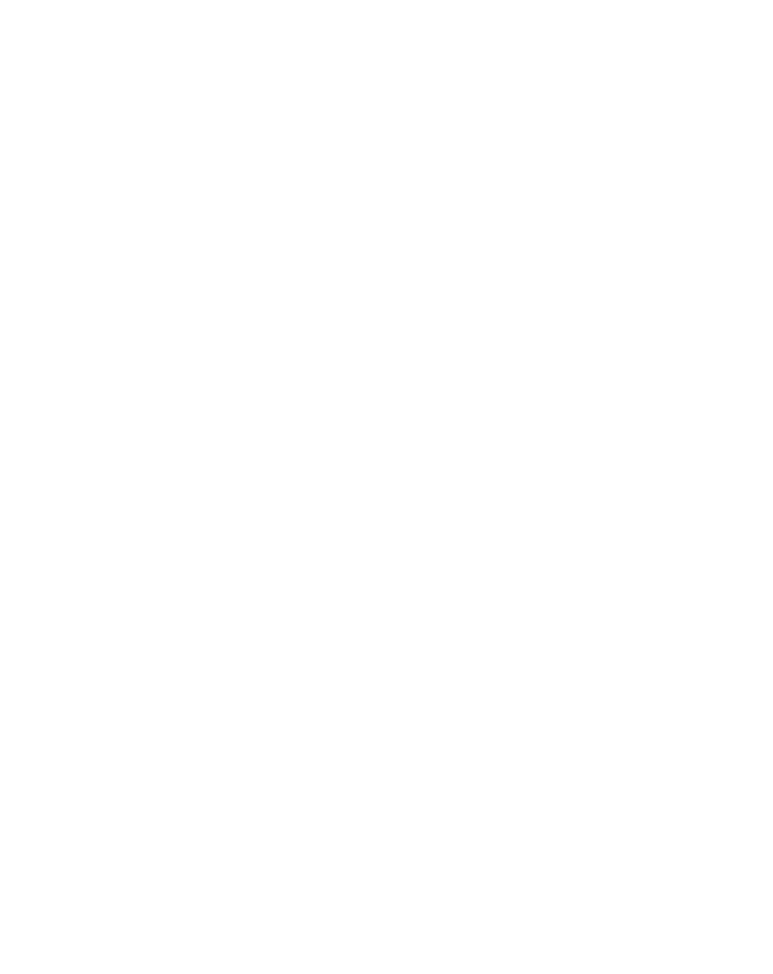
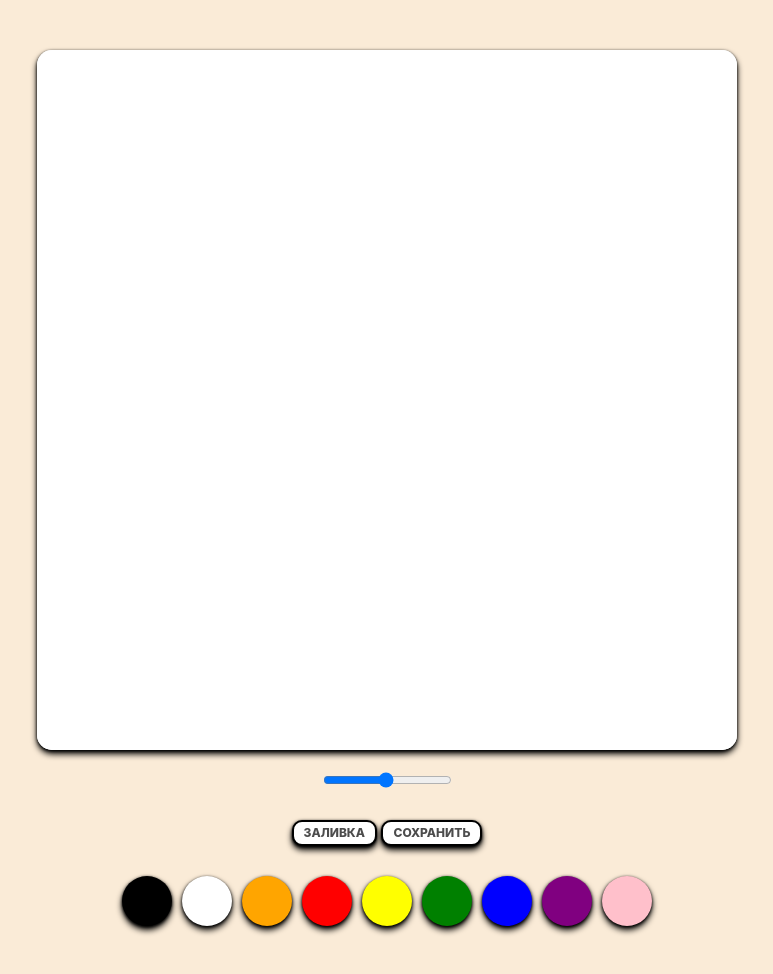
Before and after one commit to dsdevq/paint-js, a plain HTML site: page index.html in a window 1280 px wide. Shown: the whole page, without its empty margins (253-1026 px from the left). Before the commit the page ends 800 px from the top, so only its background shows below. Drawn offline with Linux system fonts and the light colour scheme.

Commit message:
Final commit

```diff
--- a/app.js
+++ b/app.js
@@ -0,0 +1,110 @@
+const canvas = document.getElementById('jsCanvas')
+const ctx = canvas.getContext('2d')
+const colors = document.getElementsByClassName('jsColor')
+const range = document.getElementById('jsRange')
+const mode = document.getElementById('jsMode')
+const saveBtn = document.getElementById('jsSave')
+
+let painting = false
+let filling = false
+
+const CANVAS_SIZE = 700
+
+canvas.height = CANVAS_SIZE;
+canvas.width = CANVAS_SIZE;
+
+ctx.fillStyle = 'white'
+ctx.fillRect(0,0, CANVAS_SIZE, CANVAS_SIZE)
+
+ctx.lineWidth = 2.5;
+ctx.strokeStyle = 'black';
+
+
+function stopPainting() {
+    painting = false
+}
+
+function startPainting() {
+    painting = true
+}
+
+function onMouseMove(event) {
+    x = event.offsetX;
+    y = event.offsetY;
+    if (!painting) {
+        ctx.beginPath()
+        ctx.moveTo(x, y)
+    }
+    else {
+        ctx.lineTo(x, y);
+        ctx.stroke();
+    }
+}
+
+function onMouseDown(event) {
+    painting = true
+}
+
+function handleColorClick(event) {
+    const color = event.target.style.backgroundColor
+    ctx.strokeStyle = color
+    ctx.fillStyle = color
+}
+
+function handleRangeChange(event) {
+    const rangeValue = event.target.value
+    ctx.lineWidth = rangeValue
+}
+
+function handleModeClick() {
+    if (filling) {
+        filling = !filling
+        mode.innerText = 'Заливка'
+    } else {
+        filling = !filling
+        mode.innerText = 'Рисование'
+    }
+}
+
+function handleCanvasClick() {
+    if (filling) {
+        ctx.fillRect(0,0,CANVAS_SIZE, CANVAS_SIZE)
+    }
+}
+
+
+function handleCM(event) {
+    event.preventDefault()
+}
+
+function handleSaveClick() {
+    const image = canvas.toDataURL()
+    const link = document.createElement('a')
+    link.href = image
+    link.download = 'Paint-JS [Export]'
+    link.click()
+}
+
+
+if (canvas) {
+    canvas.addEventListener('mousemove', onMouseMove)
+    canvas.addEventListener('mousedown', onMouseDown)
+    canvas.addEventListener('mouseup',   stopPainting)
+    canvas.addEventListener('mouseleave', stopPainting)
+    canvas.addEventListener('click', handleCanvasClick)
+    canvas.addEventListener('contextmenu', handleCM)
+}
+
+Array.from(colors).forEach(color => color.addEventListener('click', handleColorClick))
+
+if (range) {
+    range.addEventListener('input', handleRangeChange)
+}
+
+if (mode) {
+    mode.addEventListener('click', handleModeClick)
+}
+
+if (saveBtn) {
+    saveBtn.addEventListener('click', handleSaveClick)
+}
--- a/index.html
+++ b/index.html
@@ -8,7 +8,31 @@
     <link rel="stylesheet" href="styles.css">
 </head>
 <body>
-
+    <canvas id="jsCanvas" class="canvas">
+    </canvas>
+        <div class="controls">
+            <div class="controls__range">
+                <input type="range" id="jsRange" min="0.1" max="5.0" value="2.5" step="0.1">
+            </div>
+            <div class="controls__btns">
+                <button id="jsMode">
+                    Заливка
+                </button>
+                <button id="jsSave">
+                    Сохранить
+                </button></div>
+            <div class="controls__colors" id="jsColors">
+                <div class="controls__color jsColor" style="background-color: black;"></div>
+                <div class="controls__color jsColor" style="background-color: white;"></div>
+                <div class="controls__color jsColor" style="background-color: orange;"></div>
+                <div class="controls__color jsColor" style="background-color: red;"></div>
+                <div class="controls__color jsColor" style="background-color: yellow;"></div>
+                <div class="controls__color jsColor" style="background-color: green;"></div>
+                <div class="controls__color jsColor" style="background-color: blue;"></div>
+                <div class="controls__color jsColor" style="background-color: purple;"></div>
+                <div class="controls__color jsColor" style="background-color: pink;"></div>
+            </div>
+        </div>
 <script src="app.js"></script>
 </body>
 </html>
--- /dev/null
+++ b/reset.css
@@ -0,0 +1,48 @@
+/* http://meyerweb.com/eric/tools/css/reset/
+   v2.0 | 20110126
+   License: none (public domain)
+*/
+
+html, body, div, span, applet, object, iframe,
+h1, h2, h3, h4, h5, h6, p, blockquote, pre,
+a, abbr, acronym, address, big, cite, code,
+del, dfn, em, img, ins, kbd, q, s, samp,
+small, strike, strong, sub, sup, tt, var,
+b, u, i, center,
+dl, dt, dd, ol, ul, li,
+fieldset, form, label, legend,
+table, caption, tbody, tfoot, thead, tr, th, td,
+article, aside, canvas, details, embed,
+figure, figcaption, footer, header, hgroup,
+menu, nav, output, ruby, section, summary,
+time, mark, audio, video {
+	margin: 0;
+	padding: 0;
+	border: 0;
+	font-size: 100%;
+	font: inherit;
+	vertical-align: baseline;
+}
+/* HTML5 display-role reset for older browsers */
+article, aside, details, figcaption, figure,
+footer, header, hgroup, menu, nav, section {
+	display: block;
+}
+body {
+	line-height: 1;
+}
+ol, ul {
+	list-style: none;
+}
+blockquote, q {
+	quotes: none;
+}
+blockquote:before, blockquote:after,
+q:before, q:after {
+	content: '';
+	content: none;
+}
+table {
+	border-collapse: collapse;
+	border-spacing: 0;
+}
--- a/styles.css
+++ b/styles.css
@@ -0,0 +1,65 @@
+@import 'reset.css';
+
+body {
+    background-color: antiquewhite;
+    font-family: -apple-system, BlinkMacSystemFont, 'Segoe UI', Roboto, Oxygen, Ubuntu, Cantarell, 'Open Sans', 'Helvetica Neue', sans-serif;
+    display: flex;
+    flex-direction: column;
+    align-items: center;
+    padding: 50px 0 50px 0;
+}
+
+.canvas {
+    width: 700px;
+    height: 700px;
+    background-color: white;
+    border-radius: 15px;
+    box-shadow: 0 4px 6px black, 0 1px 3px black;
+}
+
+.controls {
+    margin: 20px 0 0 0;
+    display: flex;
+    flex-direction: column;
+    align-items: center;
+}
+
+.controls .controls__btns {
+    margin: 0 0 30px 0;
+}
+
+.controls__btns button {
+    all: unset;
+    cursor: pointer;
+    padding: 5px 10px;
+    background-color: white;
+    text-align: center;
+    box-shadow: 0 4px 6px black, 0 1px 3px black;
+    border-radius: 10px;
+    border: 2px solid rgba(0, 0, 0, 2);
+    color: rgba(0, 0, 0, 0.7);
+    font-weight: 800;
+    font-size: 12px;
+    text-transform: uppercase;
+}
+
+.controls__btns button:active {
+    transform: scale(0.98);
+}
+
+.controls .controls__colors {
+    display: flex;
+    gap: 10px;
+}
+
+.controls__colors .controls__color {
+    width: 50px;
+    height: 50px;
+    border-radius: 50%;
+    cursor: pointer;
+    box-shadow: 0 4px 6px black, 0 1px 3px black;
+}
+
+.controls .controls__range {
+    margin: 0 0 30px 0;
+}
```
